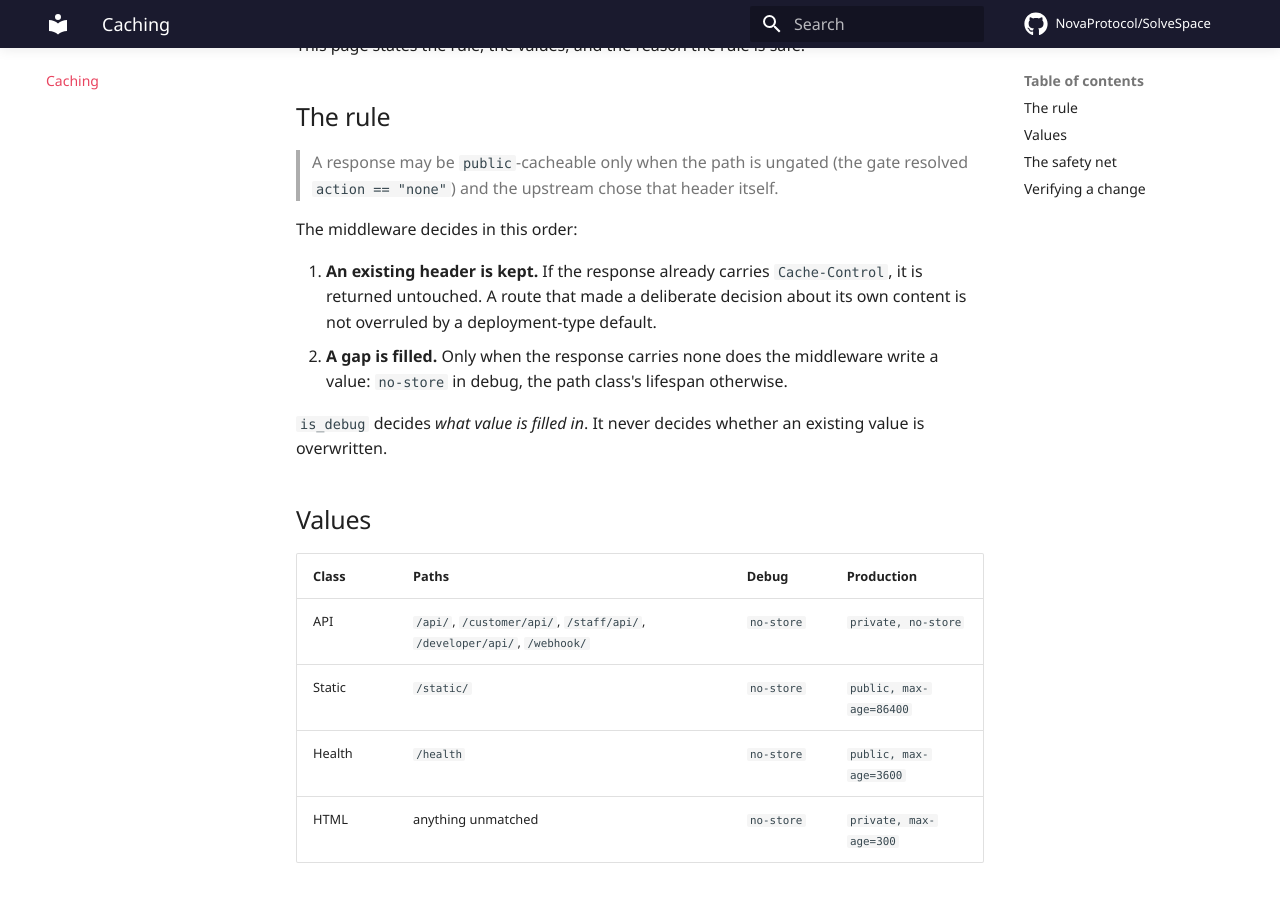
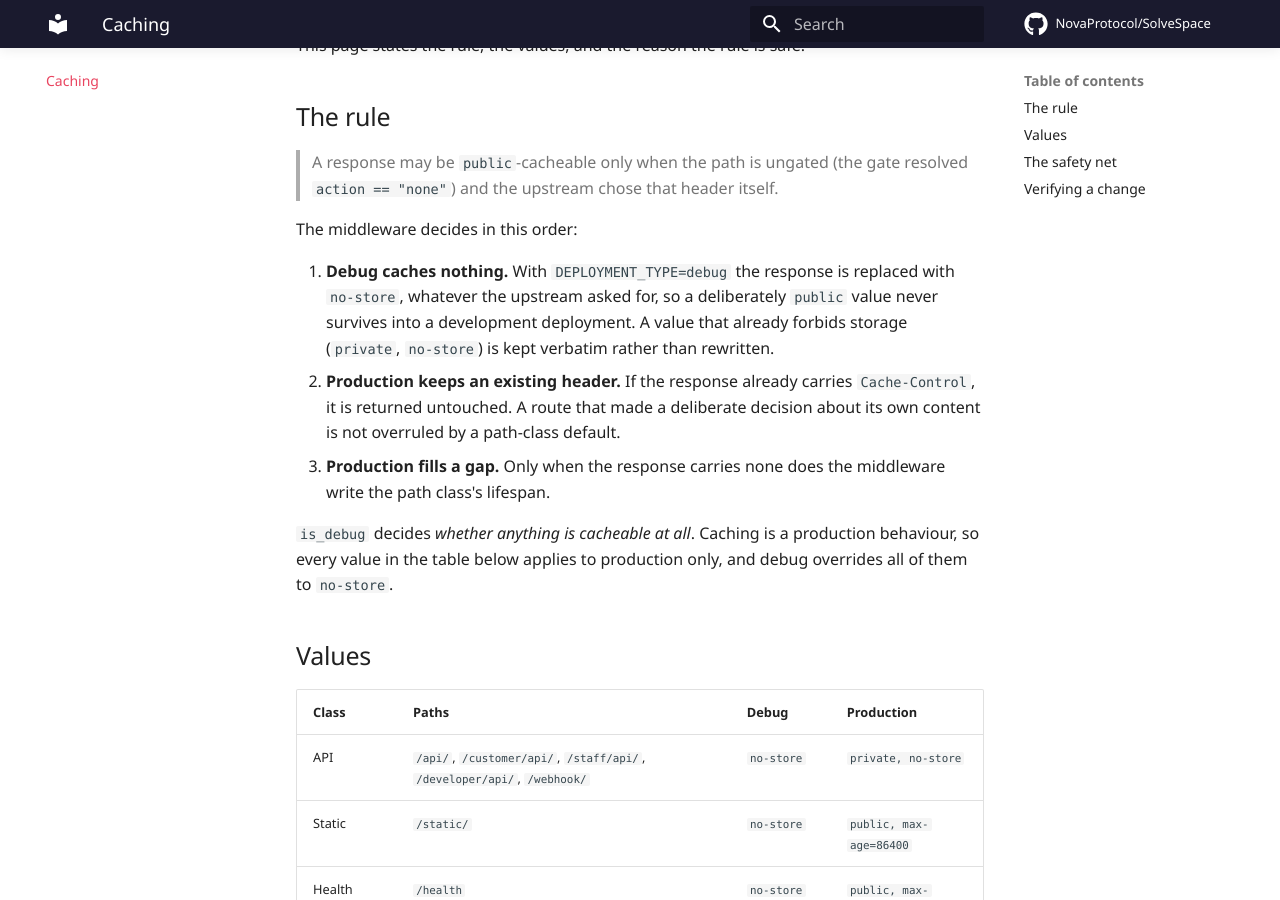
Before and after one commit to NovaProtocol/PracticeForge, an MkDocs documentation site: the page built from documentation/docs/caching.md, in a window 1280 px wide and 900 px high, scrolled down 271 px. Built offline with MkDocs 1.6.1 and Material for MkDocs 9.7.7, drawn with Linux system fonts in a browser that asks for light colours; some web fonts are replaced; comment, search, counter and statistics services are not loaded.

Commit message:
fix(cache): cache only in production, never in debug
`DEPLOYMENT_TYPE=debug` now replaces anything shared-cacheable with `no-store`
rather than keeping an upstream header and only choosing a value when one was
absent. A development deployment should not serve stored bytes at all.

A value that already forbids storage is kept verbatim. The path classes are
production values; the API prefixes stay `private, no-store` in both modes, so
an API response is never cacheable.

```diff
--- a/documentation/docs/caching.md
+++ b/documentation/docs/caching.md
@@ -13,14 +13,20 @@
 
 The middleware decides in this order:
 
-1. **An existing header is kept.** If the response already carries
+1. **Debug caches nothing.** With `DEPLOYMENT_TYPE=debug` the response is
+   replaced with `no-store`, whatever the upstream asked for, so a deliberately
+   `public` value never survives into a development deployment. A value that
+   already forbids storage (`private`, `no-store`) is kept verbatim rather than
+   rewritten.
+2. **Production keeps an existing header.** If the response already carries
    `Cache-Control`, it is returned untouched. A route that made a deliberate
-   decision about its own content is not overruled by a deployment-type default.
-2. **A gap is filled.** Only when the response carries none does the middleware
-   write a value: `no-store` in debug, the path class's lifespan otherwise.
+   decision about its own content is not overruled by a path-class default.
+3. **Production fills a gap.** Only when the response carries none does the
+   middleware write the path class's lifespan.
 
-`is_debug` decides *what value is filled in*. It never decides whether an
-existing value is overwritten.
+`is_debug` decides *whether anything is cacheable at all*. Caching is a
+production behaviour, so every value in the table below applies to production
+only, and debug overrides all of them to `no-store`.
 
 ## Values
 
```
Also changed, not shown: 2 other files.
